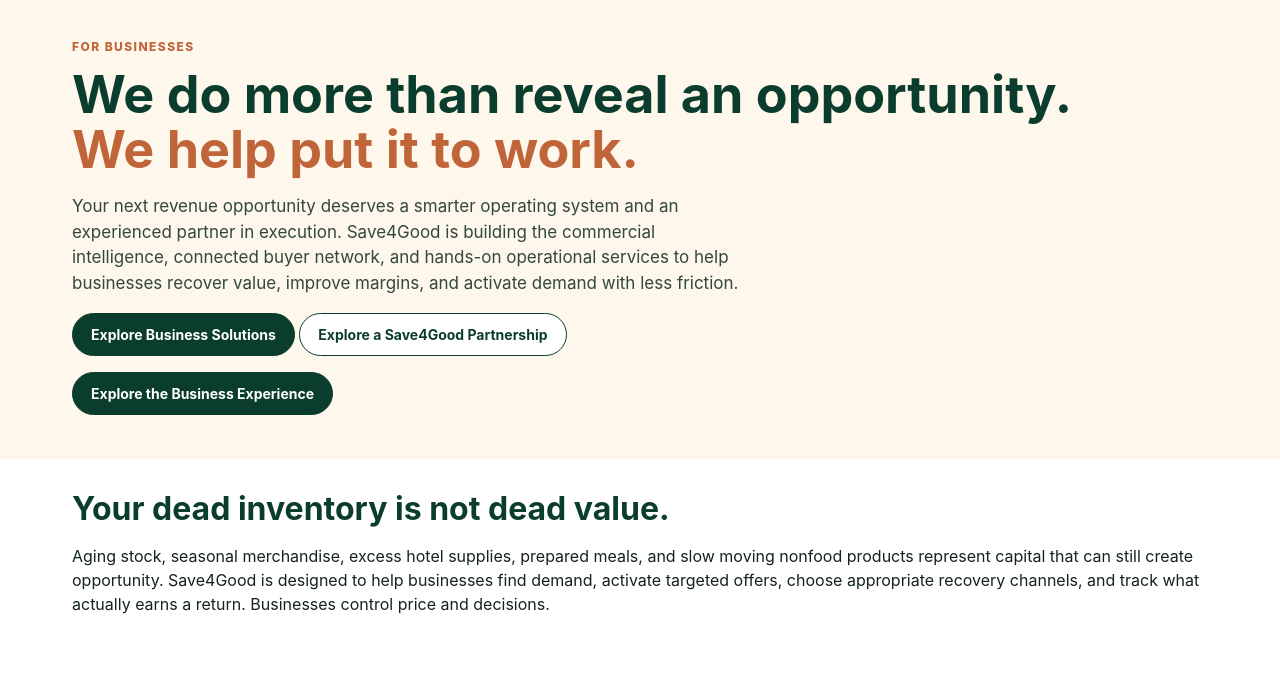
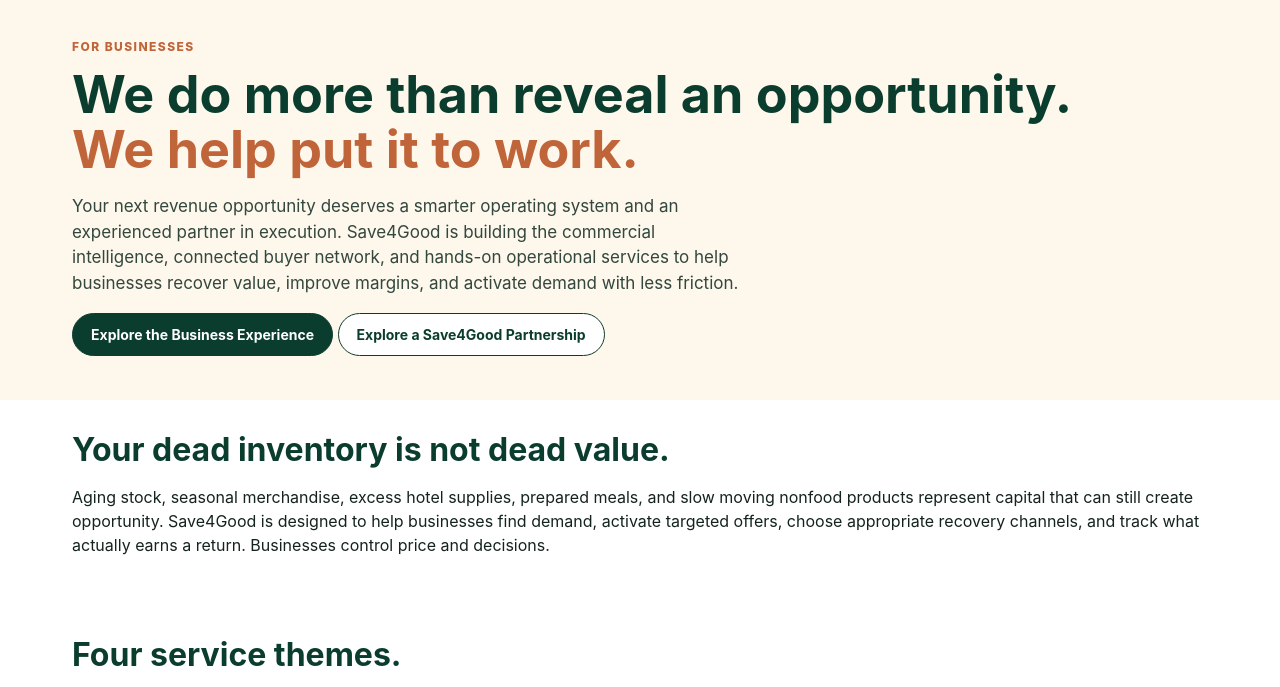
Before and after one commit to save4good/save4good-website, a plain HTML site: page businesses/index.html in a window 1280 px wide. Shown: the part 76-763 px from the top of the page. Drawn offline with Linux system fonts and the light colour scheme.

Commit message:
Replace businesses hero with two buttons
Replace businesses/index.html: hero now has only two buttons — 'Explore the Business Experience' linking to ../business-experience/ and 'Explore a Save4Good Partnership' linking to #partnership. Removed 'Explore Business Solutions'. All other content unchanged.

```diff
--- a/businesses/index.html
+++ b/businesses/index.html
@@ -41,8 +41,7 @@ details summary{font-weight:800;color:var(--green);cursor:pointer}
 <p class="eyebrow">For Businesses</p>
 <h1>We do more than reveal an opportunity.<br><span>We help put it to work.</span></h1>
 <p class="lead">Your next revenue opportunity deserves a smarter operating system and an experienced partner in execution. Save4Good is building the commercial intelligence, connected buyer network, and hands-on operational services to help businesses recover value, improve margins, and activate demand with less friction.</p>
-<p><a class="btn solid" href="#capabilities">Explore Business Solutions</a> <a class="btn light" href="#partnership">Explore a Save4Good Partnership</a></p>
-<p><a class="btn solid" href="../business-experience/">Explore the Business Experience</a></p>
+<p><a class="btn solid" href="../business-experience/">Explore the Business Experience</a> <a class="btn light" href="#partnership">Explore a Save4Good Partnership</a></p>
 </div></section>
 <section><div class="wrap">
 <h2>Your dead inventory is not dead value.</h2>
```
